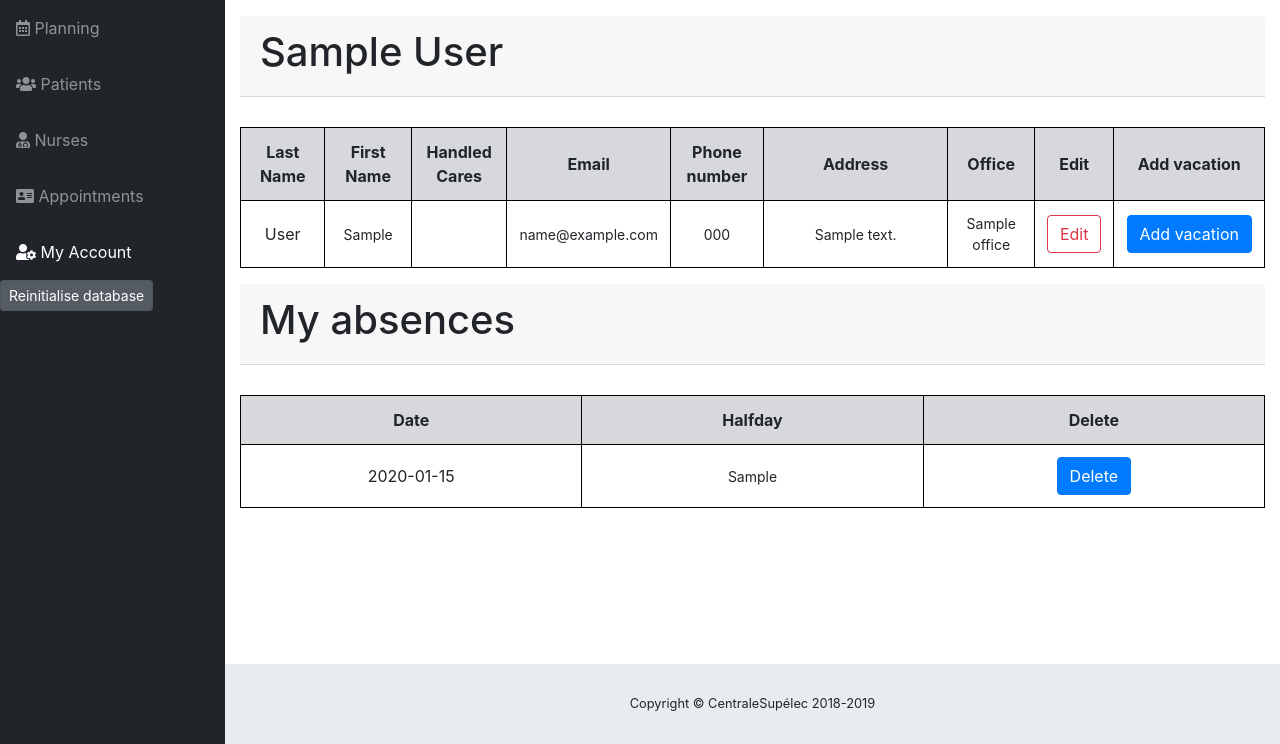
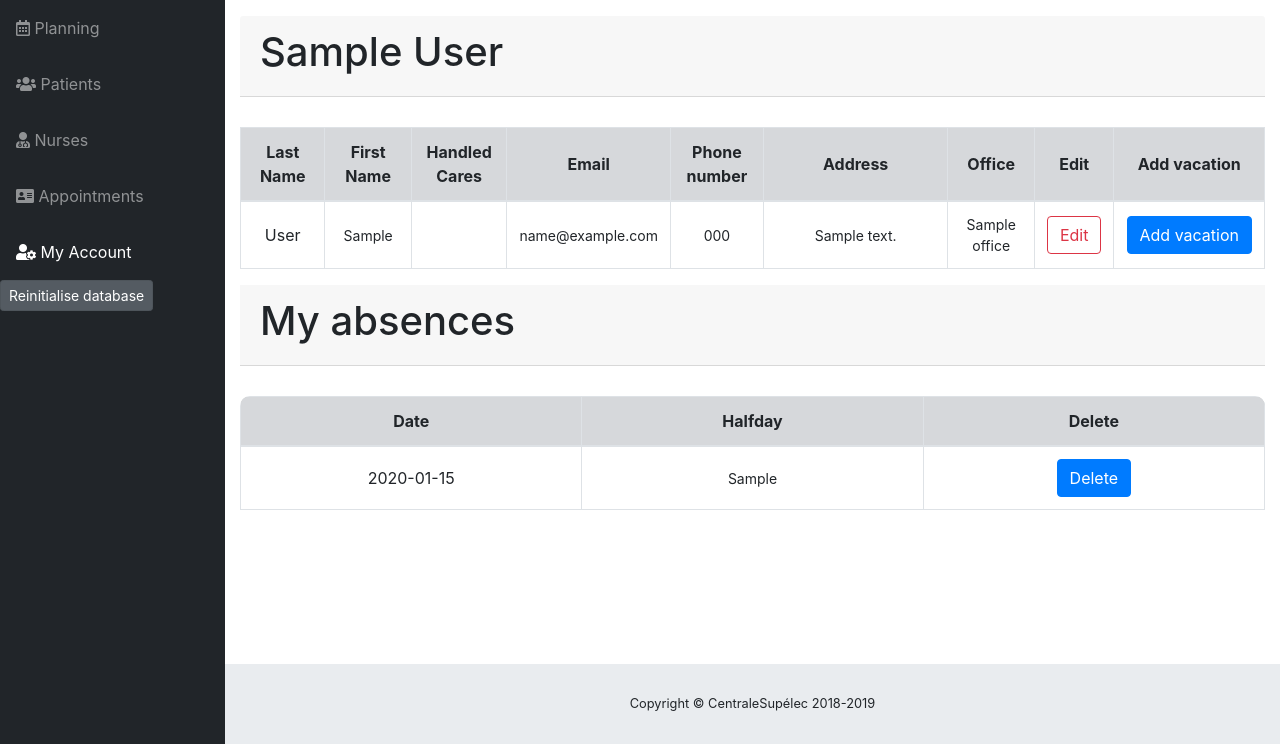
Before and after one commit to charlesdlrsa/dev_log_tournees_infirmiers, a Flask app: page /account/nurse/1 in a window 1280 px wide. Shown: the part 73-817 px from the top of the page. Run offline with Flask 2, Linux system fonts and the light colour scheme; the visitor is signed in with stand-in values (Sample User, id 1); tables that the repository leaves empty hold one stand-in row (values such as "Sample post"); some libraries are stand-ins or nearby versions.

Commit message:
Chengement du visuel des tableaux

```diff
--- a/dev_log/templates/appointments.html
+++ b/dev_log/templates/appointments.html
@@ -26,7 +26,7 @@
     </div>
 
     {% if appointments[0] %}
-    <div class="table-responsive">
+    <div class="table-responsive" style="border-radius:10px;">
         <table class="table table-bordered" width="100%" cellspacing="0">
             <thead>
             <tr style="text-align:center;" class="table-secondary">
--- a/dev_log/templates/nurse_account.html
+++ b/dev_log/templates/nurse_account.html
@@ -11,23 +11,23 @@
         <table class="table table-bordered" width="100%" cellspacing="0">
             <thead>
             <tr style="text-align:center;" class="table-secondary">
-                <th scope="col" style="border:1px solid black; vertical-align:middle;">Last Name
+                <th scope="col" style="vertical-align:middle;">Last Name
                 </th>
-                <th scope="col" style="border:1px solid black; vertical-align:middle;">First Name
+                <th scope="col" style="vertical-align:middle;">First Name
                 </th>
-                <th scope="col" style="border:1px solid black; vertical-align:middle;">Handled Cares
+                <th scope="col" style="vertical-align:middle;">Handled Cares
                 </th>
-                <th scope="col" style="border:1px solid black; vertical-align:middle;">Email
+                <th scope="col" style="vertical-align:middle;">Email
                 </th>
-                <th scope="col" style="border:1px solid black; vertical-align:middle;">Phone number
+                <th scope="col" style="vertical-align:middle;">Phone number
                 </th>
-                <th scope="col" style="border:1px solid black; vertical-align:middle;">Address
+                <th scope="col" style="vertical-align:middle;">Address
                 </th>
-                <th scope="col" style="border:1px solid black; vertical-align:middle;">Office
+                <th scope="col" style="vertical-align:middle;">Office
                 </th>
-                <th scope="col" style="border:1px solid black; vertical-align:middle;">Edit
+                <th scope="col" style="vertical-align:middle;">Edit
                 </th>
-                <th scope="col" style="border:1px solid black; vertical-align:middle;">Add vacation
+                <th scope="col" style="vertical-align:middle;">Add vacation
                 </th>
             </tr>
             </thead>
@@ -35,36 +35,36 @@
 
             <tbody style="text-align:center;">
             <tr>
-                <td width="10%" style="font-size:16px; border:1px solid black; vertical-align:middle;">
+                <td width="10%" style="font-size:16px; vertical-align:middle;">
                     {{nurse.last_name}}
                 </td>
-                <td width="10%" style="font-size:14px; border:1px solid black; vertical-align:middle;">
+                <td width="10%" style="font-size:14px; vertical-align:middle;">
                     {{nurse.first_name}}
                 </td>
-                <td width="10%" style="font-size:14px; border:1px solid black; vertical-align:middle;">
+                <td width="10%" style="font-size:14px; vertical-align:middle;">
                     {% for care in cares %}
                     {% if "-{}-".format(care.id) in nurse.cares %}
                     - {{ care.description }} <br>
                     {% endif %}
                     {% endfor %}
                 </td>
-                <td width="10%" style="font-size:14px; border:1px solid black; vertical-align:middle;">
+                <td width="10%" style="font-size:14px; vertical-align:middle;">
                     {{nurse.email}}
                 </td>
-                <td width="10%" style="font-size:14px; border:1px solid black; vertical-align:middle;">
+                <td width="10%" style="font-size:14px; vertical-align:middle;">
                     {{ nurse.phone}}
                 </td>
-                <td width="30%" style="font-size:14px; border:1px solid black; vertical-align:middle;">
+                <td width="30%" style="font-size:14px; vertical-align:middle;">
                     {{nurse.address}}
                 </td>
-                <td width="10%" style="font-size:14px; border:1px solid black; vertical-align:middle;">
+                <td width="10%" style="font-size:14px; vertical-align:middle;">
                     {{ nurse.office.name}}
                 </td>
-                <td width="5%" style="font-size:14px; border:1px solid black; vertical-align:middle;">
+                <td width="5%" style="font-size:14px; vertical-align:middle;">
                     <a href="{{ url_for('account.edit_nurse_account',nurse_id=nurse.id)}}"
                        class="btn btn-outline-danger">Edit</a>
                 </td>
-                <td width="5%" style="font-size:14px; border:1px solid black; vertical-align:middle;">
+                <td width="5%" style="font-size:14px; vertical-align:middle;">
                     <a href="{{ url_for('account.add_absence', nurse_id=nurse.id)}}"
                        class="btn btn-primary">Add vacation</a>
                 </td>
@@ -79,15 +79,15 @@
         <h1>My absences</h1>
     </div>
 
-    <div class="table-responsive" style="margin-bottom:50px;">
+    <div class="table-responsive" style="margin-bottom:50px; border-radius:10px;">
         <table class="table table-bordered" width="100%" cellspacing="0">
             <thead>
             <tr style="text-align:center;" class="table-secondary">
-                <th scope="col" style="border:1px solid black; vertical-align:middle;">Date
+                <th scope="col" style="vertical-align:middle;">Date
                 </th>
-                <th scope="col" style="border:1px solid black; vertical-align:middle;">Halfday
+                <th scope="col" style="vertical-align:middle;">Halfday
                 </th>
-                <th scope="col" style="border:1px solid black; vertical-align:middle;">Delete
+                <th scope="col" style="vertical-align:middle;">Delete
                 </th>
             </tr>
             </thead>
@@ -96,13 +96,13 @@
             <tbody style="text-align:center;">
             {% for absence in absences %}
             <tr>
-                <td width="10%" style="font-size:16px; border:1px solid black; vertical-align:middle;">
+                <td width="10%" style="font-size:16px; vertical-align:middle;">
                     {{absence.date}}
                 </td>
-                <td width="10%" style="font-size:14px; border:1px solid black; vertical-align:middle;">
+                <td width="10%" style="font-size:14px; vertical-align:middle;">
                     {{absence.halfday}}
                 </td>
-                <td width="10%" style="font-size:14px; border:1px solid black; vertical-align:middle;">
+                <td width="10%" style="font-size:14px; vertical-align:middle;">
                     <a href="{{ url_for('account.delete_absence',absence_id=absence.id)}}"
                        class="btn btn-primary">Delete</a>
                 </td>
--- a/dev_log/templates/nurses.html
+++ b/dev_log/templates/nurses.html
@@ -27,7 +27,7 @@
     </div>
 
     {% if nurses[0] %}
-    <div class="table-responsive">
+    <div class="table-responsive" style="border-radius:10px;">
         <table class="table table-bordered" width="100%" cellspacing="0">
             <thead>
             <tr style="text-align:center; vertical-align:middle;" class="table-secondary">
--- a/dev_log/templates/patients.html
+++ b/dev_log/templates/patients.html
@@ -28,7 +28,7 @@
     </div>
 
     {% if patients[0] %}
-    <div class="table-responsive">
+    <div class="table-responsive" style="border-radius:10px;">
         <table class="table table-bordered" width="100%" cellspacing="0">
             <thead>
             <tr style="text-align:center;" class="table-secondary">
--- a/dev_log/templates/planning_nurse.html
+++ b/dev_log/templates/planning_nurse.html
@@ -17,7 +17,7 @@
 
 <div style="float:left; width:57%; vertical-align:middle; margin-left:2%; margin-right:2%;">
     {% if schedules[1] %}
-    <div class="table-responsive">
+    <div class="table-responsive" style="border-radius:10px;">
         <table class="table table-bordered" id="dataTable" width="100%" cellspacing="0">
             <thead>
             <tr style="text-align:center; font-size:14px;" class="table-secondary">
```
Also changed, not shown: dev_log/templates/availabilities.html (+15 -15 lines), dev_log/templates/office_account.html (+11 -11 lines).
